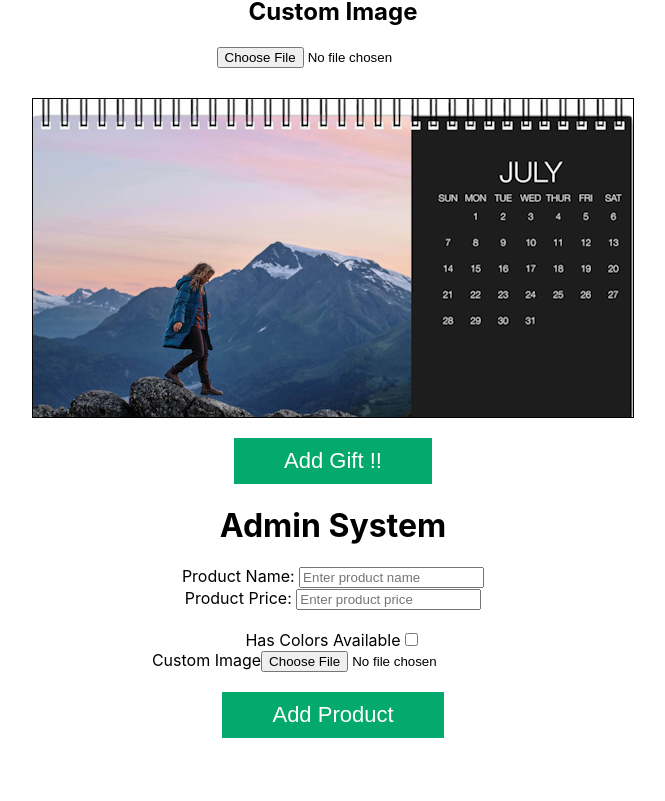
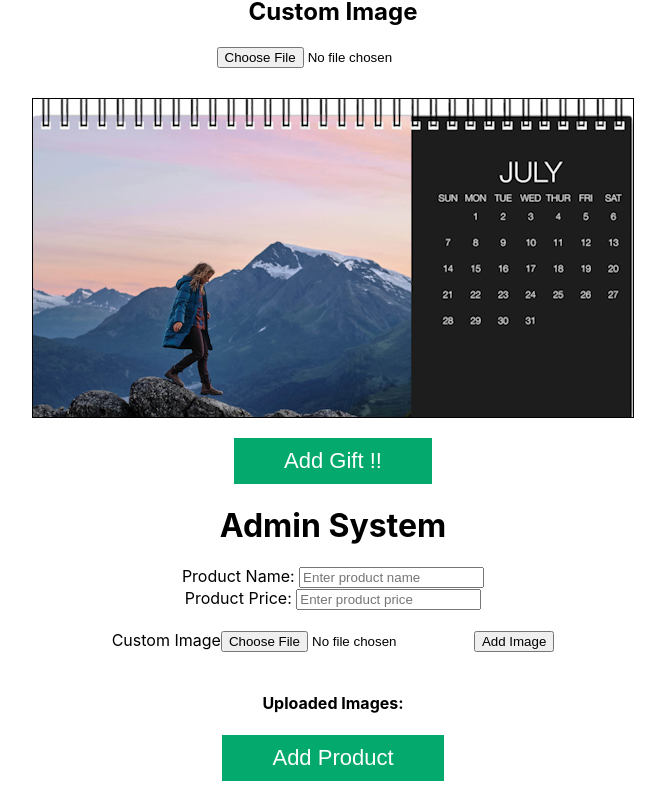
Before and after one commit to AnilBK/ecommerce-project, a React (Create React App) app: page / in a window 1280 px wide. Shown: the part 1538-2339 px from the top of the page, without its empty margins (307-972 px from the left). Before the commit the page ends 2296 px from the top, so only its background shows below. Built offline with nearby package versions, Linux system fonts and the light colour scheme.

Commit message:
AdminSystem: Add ability to upload list of screenshots & display the screenshots.

```diff
--- a/src/components/AdminSystem/AddCustomProduct.js
+++ b/src/components/AdminSystem/AddCustomProduct.js
@@ -5,6 +5,7 @@ import "./AddCustomProduct.css";
 function AddCustomProduct() {
     const [userImage, setUserImage] = useState(null);
     const [uploadedFilePath, setUploadedFilePath] = useState(null);
+    const [imageList, setImageList] = useState([]);
 
     const handleImageUpload = (event) => {
         const file = event.target.files[0];
@@ -16,36 +17,68 @@ function AddCustomProduct() {
         }
     };
 
-    function addProduct() {
+    const addImage = () => {
+        if (userImage && uploadedFilePath) {
+            setImageList((prevList) => [
+                ...prevList,
+                { name: uploadedFilePath, src: userImage },
+            ]);
 
-    }
+            // Reset the image input
+            setUserImage(null);
+            setUploadedFilePath(null);
+        } else {
+            alert("Please select an image before adding.");
+        }
+    };
+
+    const addProduct = () => {
+        console.log("Product Added");
+        console.log("Images: ", imageList);
+    };
 
     return (
         <div>
             <div>
-                <label for='product_name'>Product Name: </label>
+                <label htmlFor='product_name'>Product Name: </label>
                 <input type='text' placeholder='Enter product name' name='product_name'></input>
             </div>
             <div>
-                <label for='product_price'>Product Price: </label>
+                <label htmlFor='product_price'>Product Price: </label>
                 <input type='number' placeholder='Enter product price' name='product_price'></input>
             </div>
-            <br></br>
+            <br />
             <div>
-                <label for='has_colors_available'>Has Colors Available</label>
-                <input type='checkbox' name='has_colors_available'></input>
-            </div>
-            <div>
-                <label for='custom_image'>Custom Image</label>
+                <label htmlFor='custom_image'>Custom Image</label>
                 <input
                     type="file"
                     accept="image/*"
                     onChange={handleImageUpload}
                     name='custom_image'
                 />
+                <button onClick={addImage} className="add-image-btn">
+                    Add Image
+                </button>
             </div>
-            <br></br>
-            <button className="add-product-btn" onClick={addProduct}>Add Product</button>
+            <br />
+            <div>
+                <h4>Uploaded Images:</h4>
+                <ul>
+                    {imageList.map((image, index) => (
+                        <li key={index} style={{ listStyle: "none" }}>
+                            {image.name}
+                            <img
+                                src={image.src}
+                                alt={image.name}
+                                style={{ width: "100px", marginLeft: "10px" }}
+                            />
+                        </li>
+                    ))}
+                </ul>
+            </div>
+            <button className="add-product-btn" onClick={addProduct}>
+                Add Product
+            </button>
         </div>
     );
 }
```
